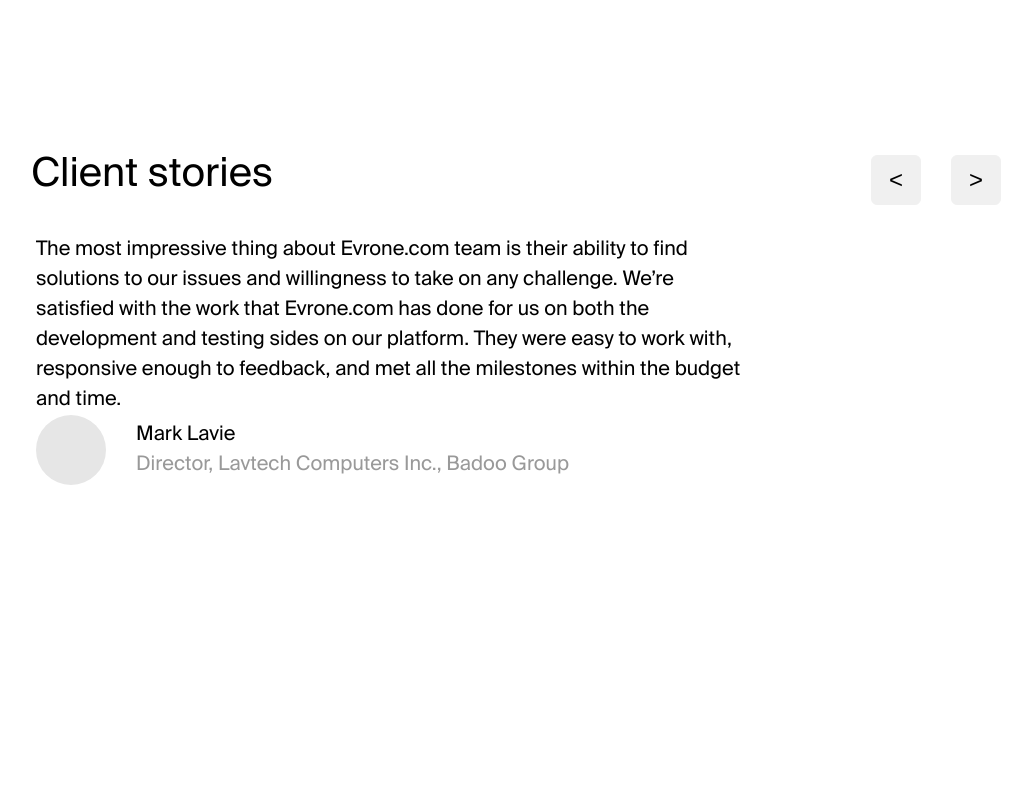
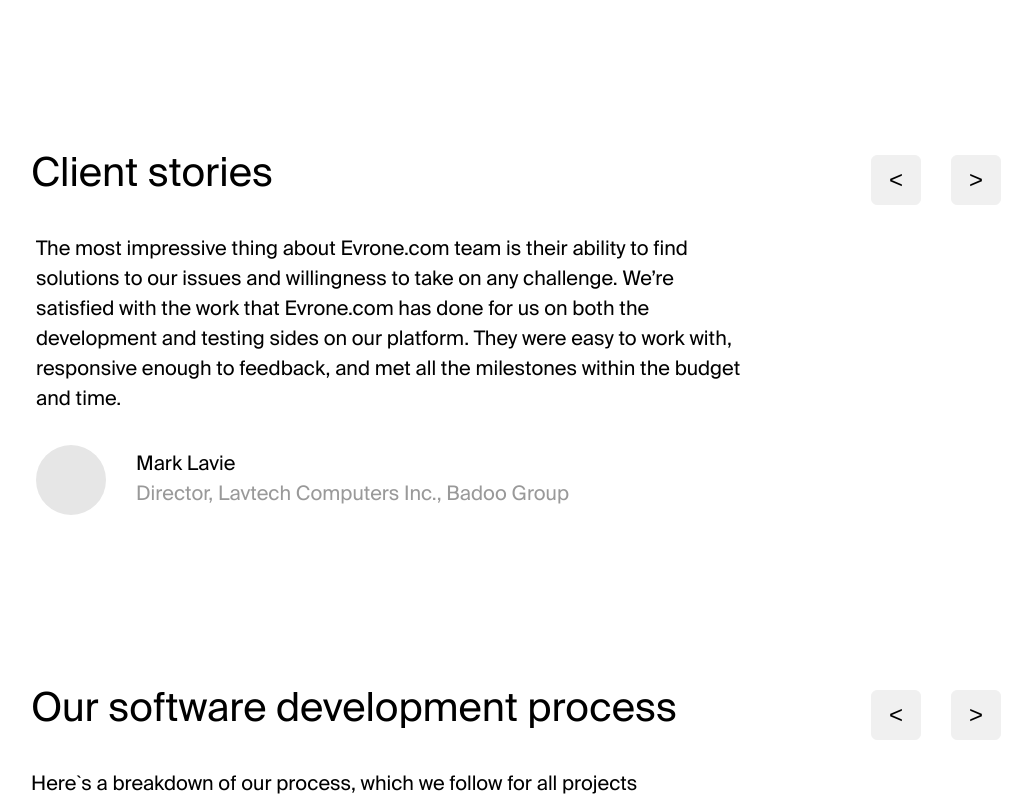
Before and after one commit to pourgosh/evrone-frontend, a React (Vite) app: page / in a window 1280 px wide. Shown: the part 7269-8069 px from the top of the page, without its empty margins (124-1156 px from the left). Before the commit the page ends 7754 px from the top, so only its background shows below. Built offline with nearby package versions, Linux system fonts and the light colour scheme.

Commit message:
add title and buttons to devProcess header

```diff
--- a/src/Components/ClientStory/index.tsx
+++ b/src/Components/ClientStory/index.tsx
@@ -38,6 +38,10 @@
   .clientInfo {
     display: flex;
     align-items: center;
+    padding-top: 15px;
+    @media (min-width: 1000px) {
+      padding-top: 30px;
+    }
   }
   .clientInfo .clientProfile {
     display: flex;
--- a/src/views/HomePage/HomePage.styles.tsx
+++ b/src/views/HomePage/HomePage.styles.tsx
@@ -559,4 +559,53 @@
   .clientStoriesWrapper .storyContent {
     padding: 30px 0 0 5px;
   }
+  .devProcessWrapper {
+    display: flex;
+    flex-direction: column;
+    padding: 120px 25px 0 25px;
+    @media (min-width: 420px) {
+      padding: 150px 35px 0 35px;
+    }
+    @media (min-width: 900px) {
+      padding-inline: 45px;
+    }
+    @media (min-width: 1100px) {
+      padding-top: 175px;
+      padding-inline: 80px;
+    }
+    @media (min-width: 1260px) {
+      padding-inline: 155px;
+    }
+  }
+  .devProcessWrapper .devProcessTop {
+    display: flex;
+  }
+  .devProcessWrapper .devProcessTop .devProcessTitle {
+    flex: 1;
+    font-size: 24px;
+    @media (min-width: 900px) {
+      font-size: 40px;
+    }
+  }
+  .devProcessWrapper .devProcessTop .devProcessArrowBtn {
+    display: flex;
+    gap: 10px;
+    @media (min-width: 1100px) {
+      gap: 30px;
+    }
+  }
+  .devProcessWrapper .processBreakDown {
+    padding-top: 15px;
+
+    @media (min-width: 1000px) {
+      padding-top: 30px;
+    }
+  }
+  .devProcessWrapper .processBreakDown p {
+    font-size: 16px;
+    line-height: 1.5;
+    @media (min-width: 1000px) {
+      font-size: 20px;
+    }
+  }
 `;
--- a/src/views/HomePage/index.tsx
+++ b/src/views/HomePage/index.tsx
@@ -612,6 +612,22 @@
           />
         </div>
       </div>
+      <div className="devProcessWrapper">
+        <div className="devProcessTop">
+          <div className="devProcessTitle">
+            <p>Our software development process</p>
+          </div>
+          <div className="devProcessArrowBtn">
+            <ArrowBtns direction="left" />
+            <ArrowBtns direction="right" />
+          </div>
+        </div>
+        <div className="processBreakDown">
+          <p>
+            Here`s a breakdown of our process, which we follow for all projects
+          </p>
+        </div>
+      </div>
     </main>
   );
 };
```
